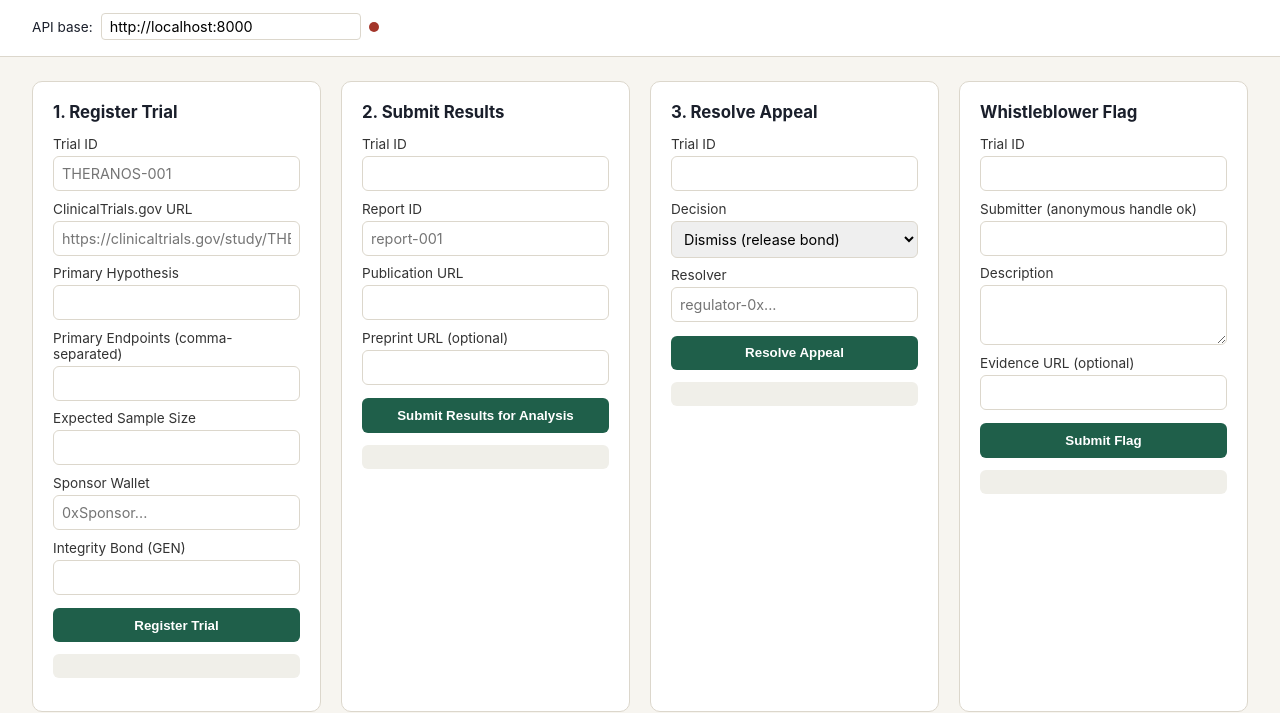
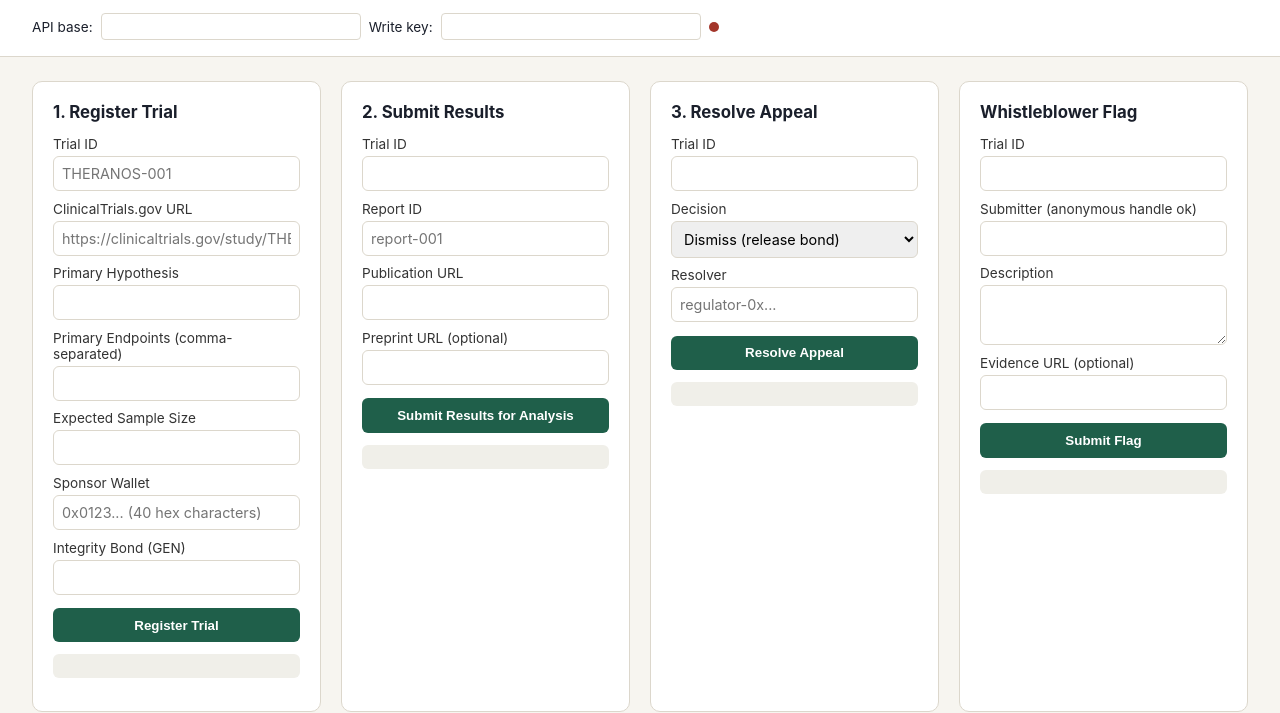
Before and after one commit to Jerry-Tekh/Medichain, a website: page medichain/frontend/index.html in a window 1280 px wide. Shown: the part 98-811 px from the top of the page. Drawn offline with Linux system fonts and the light colour scheme; no server answers.

Commit message:
feat: add runtime api and write key controls

```diff
--- a/medichain/frontend/index.html
+++ b/medichain/frontend/index.html
@@ -11,7 +11,8 @@
     <h1>MediChain</h1>
     <p class="tagline">Decentralised clinical trial data integrity</p>
     <div class="api-config">
-      API base: <input id="apiBase" value="http://localhost:8000" />
+      API base: <input id="apiBase" readonly aria-label="API base URL" />
+      Write key: <input id="apiToken" type="password" autocomplete="off" aria-label="Write API key" />
       <span id="healthDot" class="dot dot-unknown" title="backend health"></span>
     </div>
   </header>
@@ -25,7 +26,7 @@
         <label>Primary Hypothesis <input name="primary_hypothesis" required /></label>
         <label>Primary Endpoints (comma-separated) <input name="primary_endpoints" required /></label>
         <label>Expected Sample Size <input name="expected_sample_size" type="number" required /></label>
-        <label>Sponsor Wallet <input name="sponsor_wallet" required placeholder="0xSponsor..." /></label>
+        <label>Sponsor Wallet <input name="sponsor_wallet" required placeholder="0x0123... (40 hex characters)" /></label>
         <label>Integrity Bond (GEN) <input name="integrity_bond" type="number" required /></label>
         <button type="submit">Register Trial</button>
       </form>
@@ -88,6 +89,7 @@
     </section>
   </main>
 
+  <script src="config.js"></script>
   <script src="app.js"></script>
 </body>
 </html>
```
